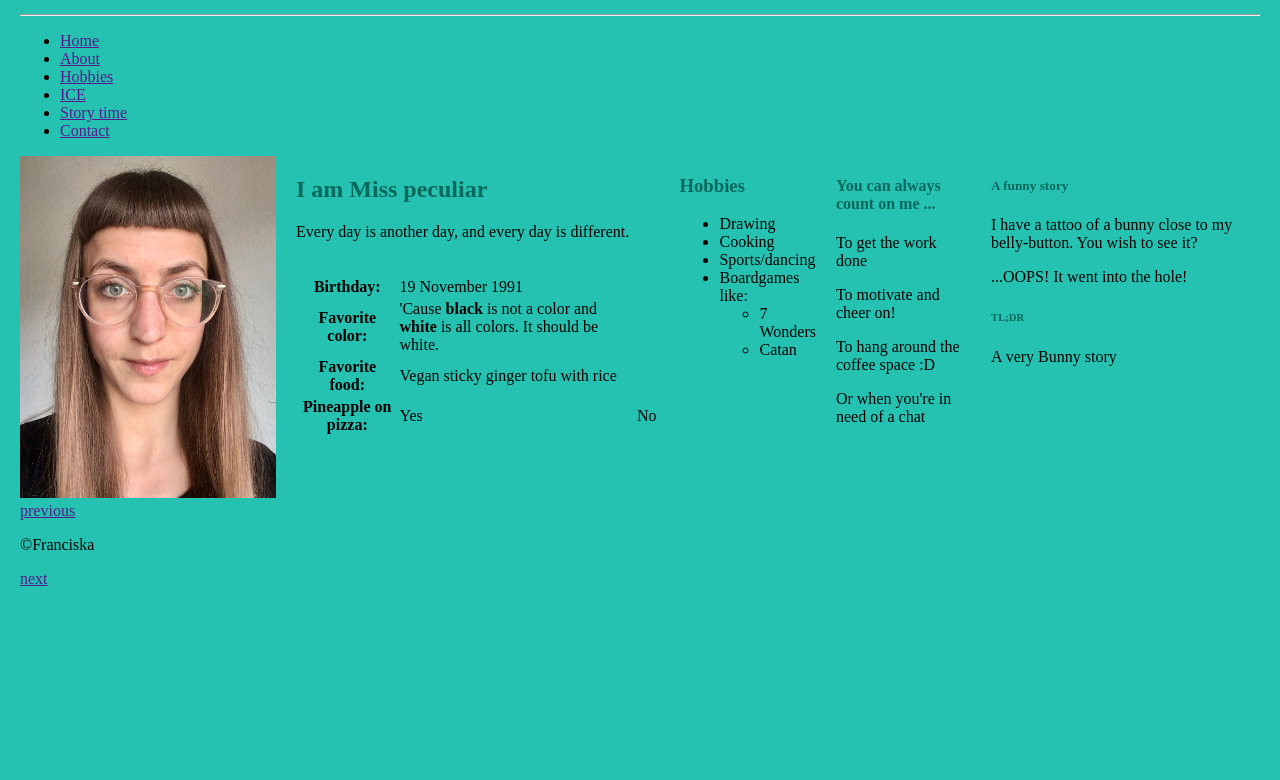
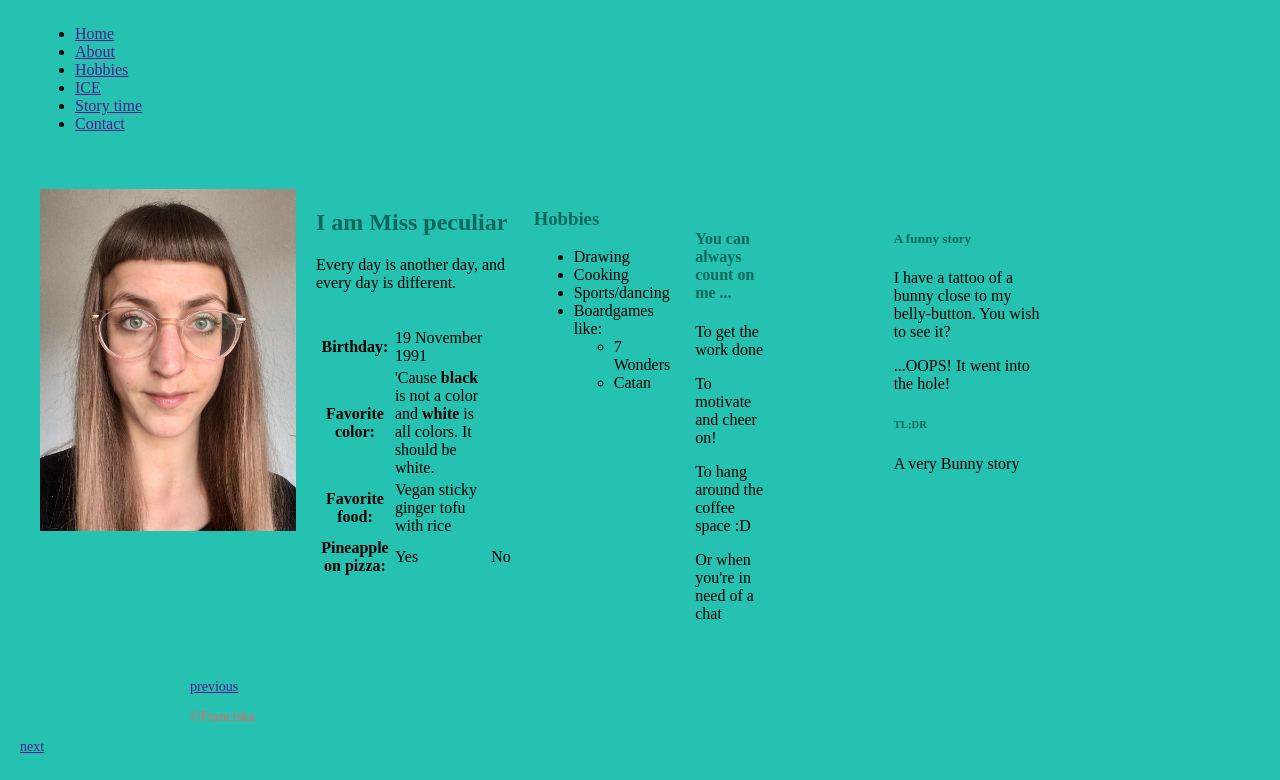
Before and after one commit to FranciskaDendooven/About-Franciska, a plain HTML site: page index.html in a window 1280 px wide. Shown: the part 120-900 px from the top of the page. Before the commit the page ends 800 px from the top, so only its background shows below. Drawn offline with Linux system fonts and the light colour scheme.

Commit message:
Flexbox one

```diff
--- a/style.scss
+++ b/style.scss
@@ -19,21 +19,40 @@ font-size: 100%;
 /*#e27d60 #e8a87c #c38d9e #41b3a3 plus een meer lichtblauw kleurtje (make it pop!)*/
 
 Body{
-    display: flex;
-    flex-direction: column;
+    display: block;
+    flex-direction: row;
     margin:20px;
     background-color:rgb(37, 194, 178);
 }
 
-header, .navbar, .footer{
-    display:block;
-    }
-
 .bodycontent{
-    display:flex;
+    display: flex;
     flex-direction: row;
     justify-content: space-between;
     gap: 20px;
+}
+
+.navbar{
+    padding: 5px 20px 20px 15px;
+}
+
+.bodycontent{
+    padding: 20px 120px 20px 20px;
+}
+
+.aside1, .aside2{
+    padding: 20px 100px 20px 5px;
+}
+
+.footer{
+    font-size: 14px;
+    text-indent: 170px;
+    color: rgb(244, 95, 100);
+    padding-bottom: 5px;
+}
+
+header, .navbar, .article1, .article2, .aside1, .aside2 .footer{
+    display: block;
 }
 
 h1{
```
Also changed, not shown: style.css, 1 other file.
